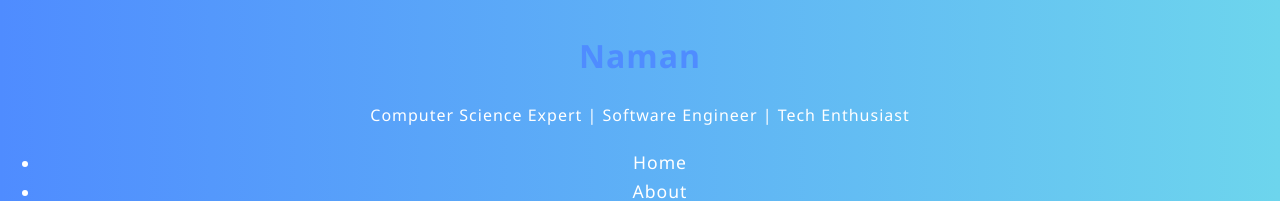
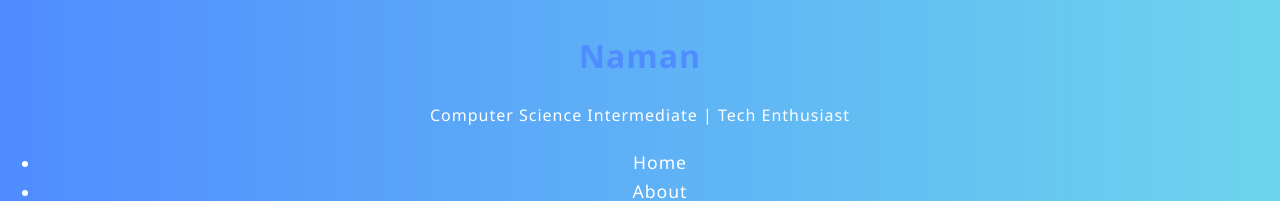
Before and after one commit to Naman1405-cmd/portfolio, a plain HTML site: page index.html in a window 1280 px wide. Shown: the top 201 px of the page. Drawn offline with Linux system fonts and the light colour scheme.

Commit message:
Update index.html

```diff
--- a/index.html
+++ b/index.html
@@ -9,7 +9,7 @@
   <body>
     <header>
       <h1>Naman</h1>
-      <p>Computer Science Expert | Software Engineer | Tech Enthusiast</p>
+      <p>Computer Science Intermediate | Tech Enthusiast</p>
       <nav>
         <ul>
           <li><a href="index.html">Home</a></li>
```
